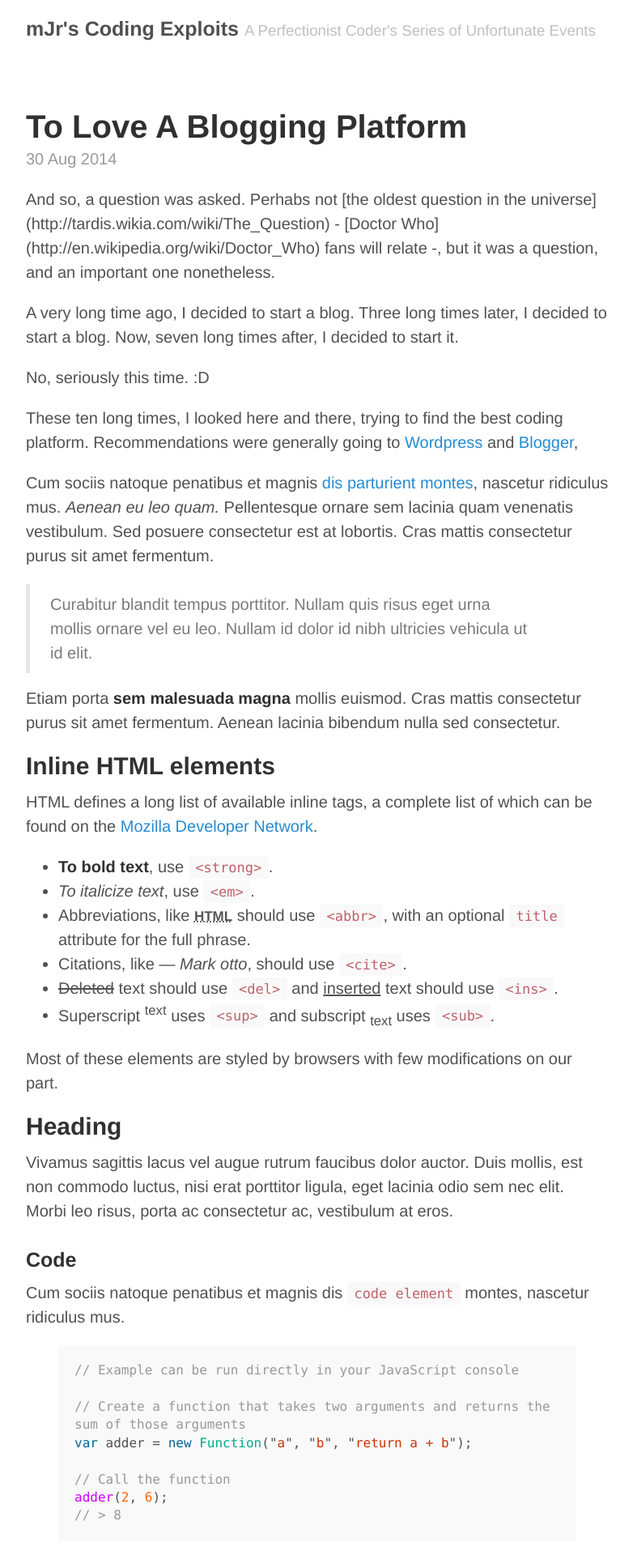
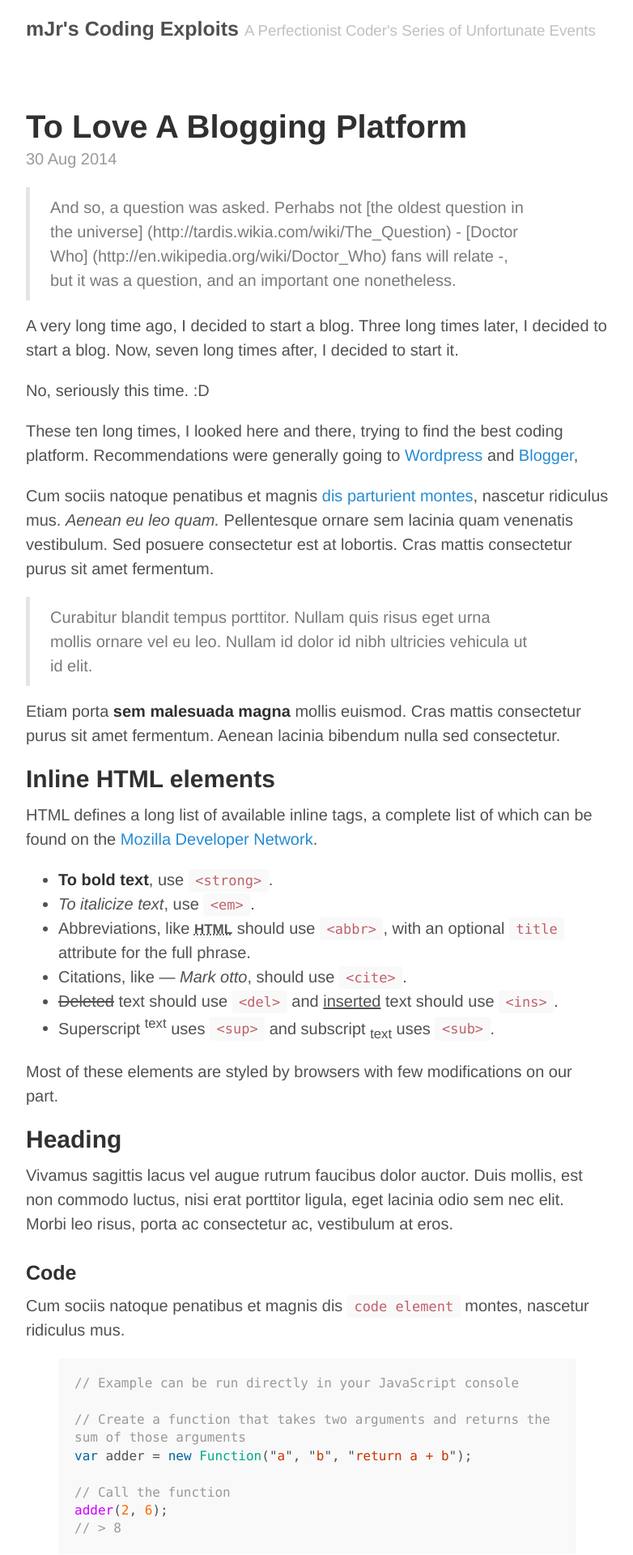
Before and after one commit to mustafajnr/mustafajnr.github.io, a Jekyll site: the page built from _posts/2014-08-30-to-love-a-blogging-platform.md, in a window 1280 px wide. Shown: the top 1920 px of the page at 81% size, without its empty margins (248-1030 px from the left). Built offline with Jekyll 4.4.1, drawn with Linux system fonts in a browser that asks for light colours; Markdown is read by kramdown in place of the engine named in the settings.

Commit message:
experimentations with file naming.

```diff
--- a/_posts/2014-08-30-to-love-a-blogging-platform.md
+++ b/_posts/2014-08-30-to-love-a-blogging-platform.md
@@ -4,7 +4,7 @@ title: To Love A Blogging Platform
 published: true
 ---
 
-And so, a question was asked. Perhabs not [the oldest question in the universe] (http://tardis.wikia.com/wiki/The_Question) - [Doctor Who] (http://en.wikipedia.org/wiki/Doctor_Who) fans will relate -, but it was a question, and an important one nonetheless.
+>And so, a question was asked. Perhabs not [the oldest question in the universe] (http://tardis.wikia.com/wiki/The_Question) - [Doctor Who] (http://en.wikipedia.org/wiki/Doctor_Who) fans will relate -, but it was a question, and an important one nonetheless.
 
 A very long time ago, I decided to start a blog. Three long times later, I decided to start a blog. Now, seven long times after, I decided to start it.
 
```
